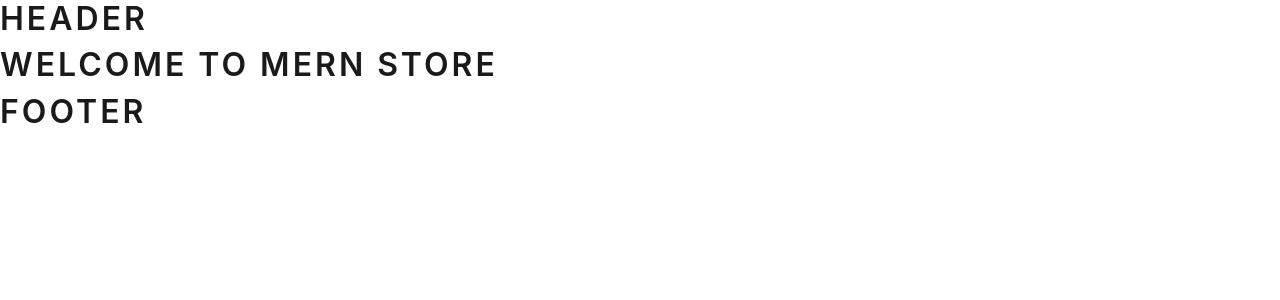
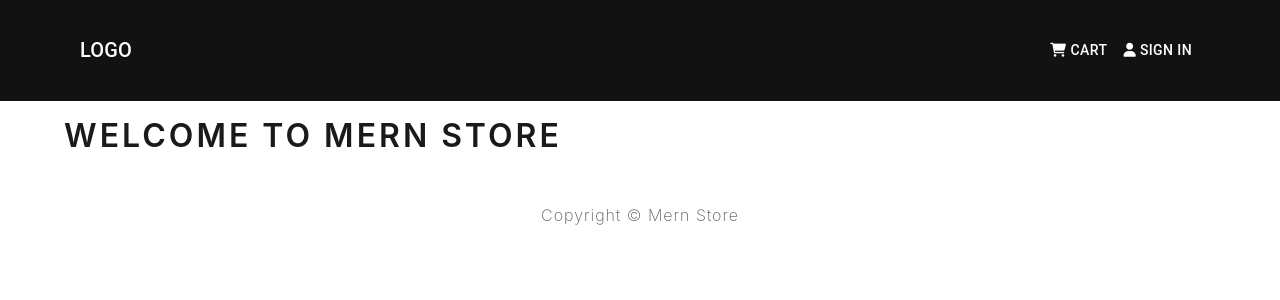
Before and after one commit to GuyBritish/MernStore, a React (Create React App) app in the folder frontend/: page / in a window 1280 px wide. Shown: the top 300 px of the page. Built offline with nearby package versions, Linux system fonts and the light colour scheme.

Commit message:
Add MUI AppBar

```diff
--- a/frontend/public/index.html
+++ b/frontend/public/index.html
@@ -11,6 +11,7 @@
     />
     <link rel="apple-touch-icon" href="%PUBLIC_URL%/logo192.png" />
     <link rel="manifest" href="%PUBLIC_URL%/manifest.json" />
+    <link rel="stylesheet" href="https://cdnjs.cloudflare.com/ajax/libs/font-awesome/6.0.0-beta3/css/all.min.css" integrity="sha512-Fo3rlrZj/k7ujTnHg4CGR2D7kSs0v4LLanw2qksYuRlEzO+tcaEPQogQ0KaoGN26/zrn20ImR1DfuLWnOo7aBA==" crossorigin="anonymous" referrerpolicy="no-referrer" />
     <title>Mern Store</title>
   </head>
   <body>
--- a/frontend/src/App.js
+++ b/frontend/src/App.js
@@ -1,16 +1,18 @@
 import React from "react";
 
-import Header from "./components/Header";
-import Footer from "./components/Footer";
+import Header from "./components/layout/Header";
+import Footer from "./components/layout/Footer";
+
+import { Container } from "@mui/material";
 
 function App() {
 	return (
 		<React.Fragment>
 			<Header />
-			<main>
-				<div className="App">
+			<main className="py-3">
+				<Container>
 					<h1>Welcome to Mern Store</h1>
-				</div>
+				</Container>
 			</main>
 			<Footer />
 		</React.Fragment>
--- a/frontend/src/components/Footer.js
+++ /dev/null
@@ -1,11 +0,0 @@
-import React from "react";
-
-const Footer = () => {
-	return (
-		<footer>
-			<h1>Footer</h1>
-		</footer>
-	);
-};
-
-export default Footer;
--- a/frontend/src/components/Header.js
+++ /dev/null
@@ -1,11 +0,0 @@
-import React from "react";
-
-const Header = () => {
-	return (
-		<header>
-			<h1>Header</h1>
-		</header>
-	);
-};
-
-export default Header;
--- /dev/null
+++ b/frontend/src/components/layout/Footer.js
@@ -0,0 +1,17 @@
+import React from "react";
+
+import { Container, Grid } from "@mui/material";
+
+const Footer = () => {
+	return (
+		<footer>
+			<Container>
+				<Grid container justifyContent="center" pt={3}>
+					<Grid item>Copyright &copy; Mern Store</Grid>
+				</Grid>
+			</Container>
+		</footer>
+	);
+};
+
+export default Footer;
--- /dev/null
+++ b/frontend/src/components/layout/Header.js
@@ -0,0 +1,66 @@
+import React from "react";
+
+import {
+	AppBar,
+	Container,
+	Toolbar,
+	Typography,
+	Box,
+	Button,
+	createTheme,
+	ThemeProvider,
+} from "@mui/material";
+
+const darkTheme = createTheme({
+	palette: {
+		mode: "dark",
+	},
+});
+
+const Header = () => {
+	return (
+		<header>
+			<ThemeProvider theme={darkTheme}>
+				<AppBar position="static" elevation={0}>
+					<Container>
+						<Toolbar disableGutters sx={{ p: "1rem" }}>
+							<Typography
+								variant="h6"
+								noWrap
+								component="div"
+								sx={{ mr: 2, display: { xs: "none", md: "flex" } }}
+							>
+								LOGO
+							</Typography>
+
+							<Typography
+								variant="h6"
+								noWrap
+								component="div"
+								sx={{ flexGrow: 1, display: { xs: "flex", md: "none" } }}
+							>
+								LOGO
+							</Typography>
+							<Box
+								sx={{
+									flexGrow: 0,
+									display: { xs: "none", md: "flex" },
+									ml: "auto",
+								}}
+							>
+								<Button sx={{ my: 2, color: "white", display: "block" }}>
+									<i className="fas fa-shopping-cart" /> Cart
+								</Button>
+								<Button sx={{ my: 2, color: "white", display: "block" }}>
+									<i className="fas fa-user" /> Sign In
+								</Button>
+							</Box>
+						</Toolbar>
+					</Container>
+				</AppBar>
+			</ThemeProvider>
+		</header>
+	);
+};
+
+export default Header;
```
